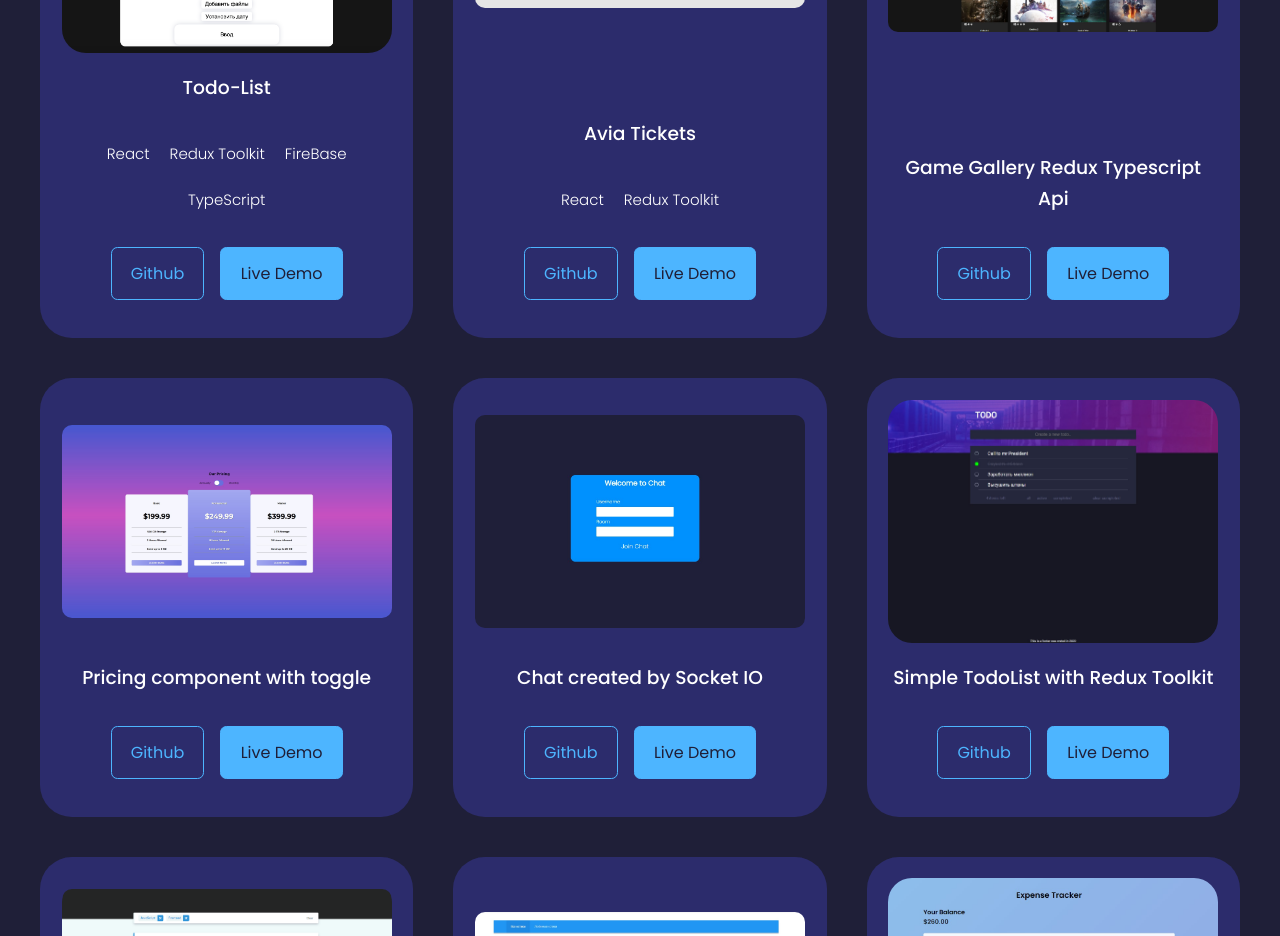
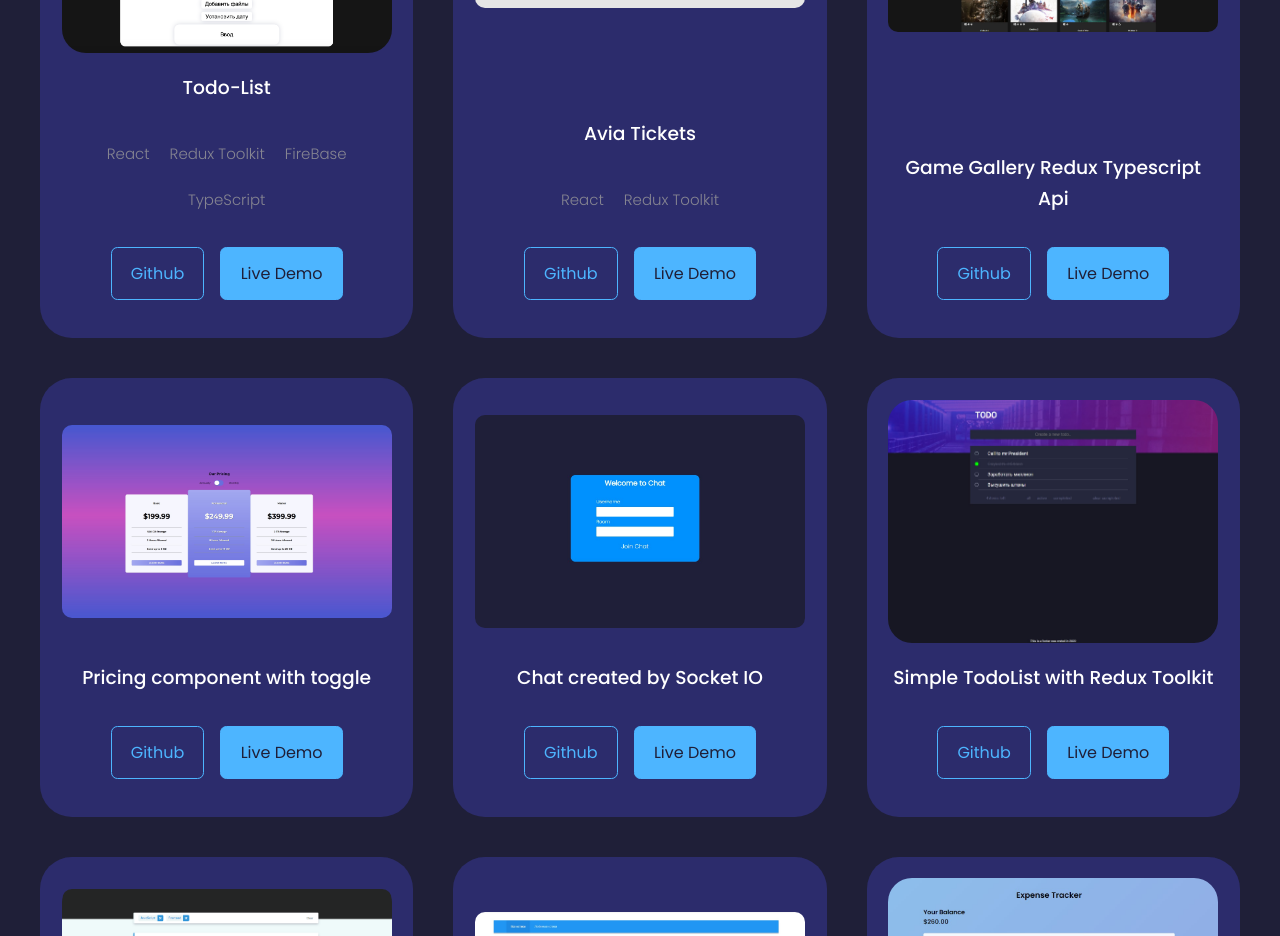
Before and after one commit to kykp/my-portfolio-web, a React (Create React App) app: page / in a window 1280 px wide. Shown: the part 2120-3056 px from the top of the page. Built offline with nearby package versions, Linux system fonts and the light colour scheme.

Commit message:
check new position

```diff
--- a/src/components/portfolio/portfolio.css
+++ b/src/components/portfolio/portfolio.css
@@ -56,6 +56,7 @@
     padding: 5px 5px;
     top: 0;
     left: 0;
+    color: rgba(155, 154, 154, 0.803);
 }
 
 /* ============= MEDIA QUERIES (MEDIUM DEVICES) ============ */
```
